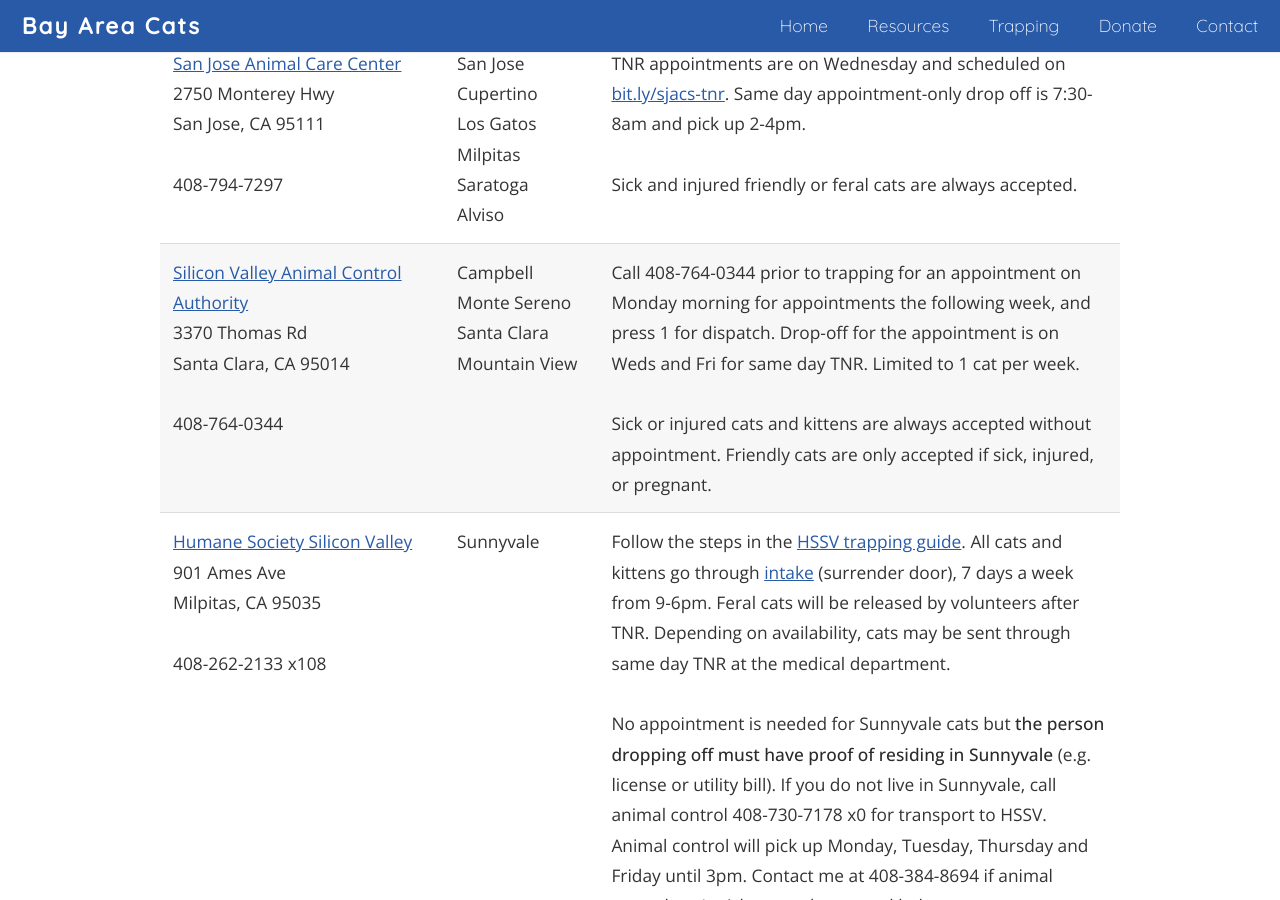
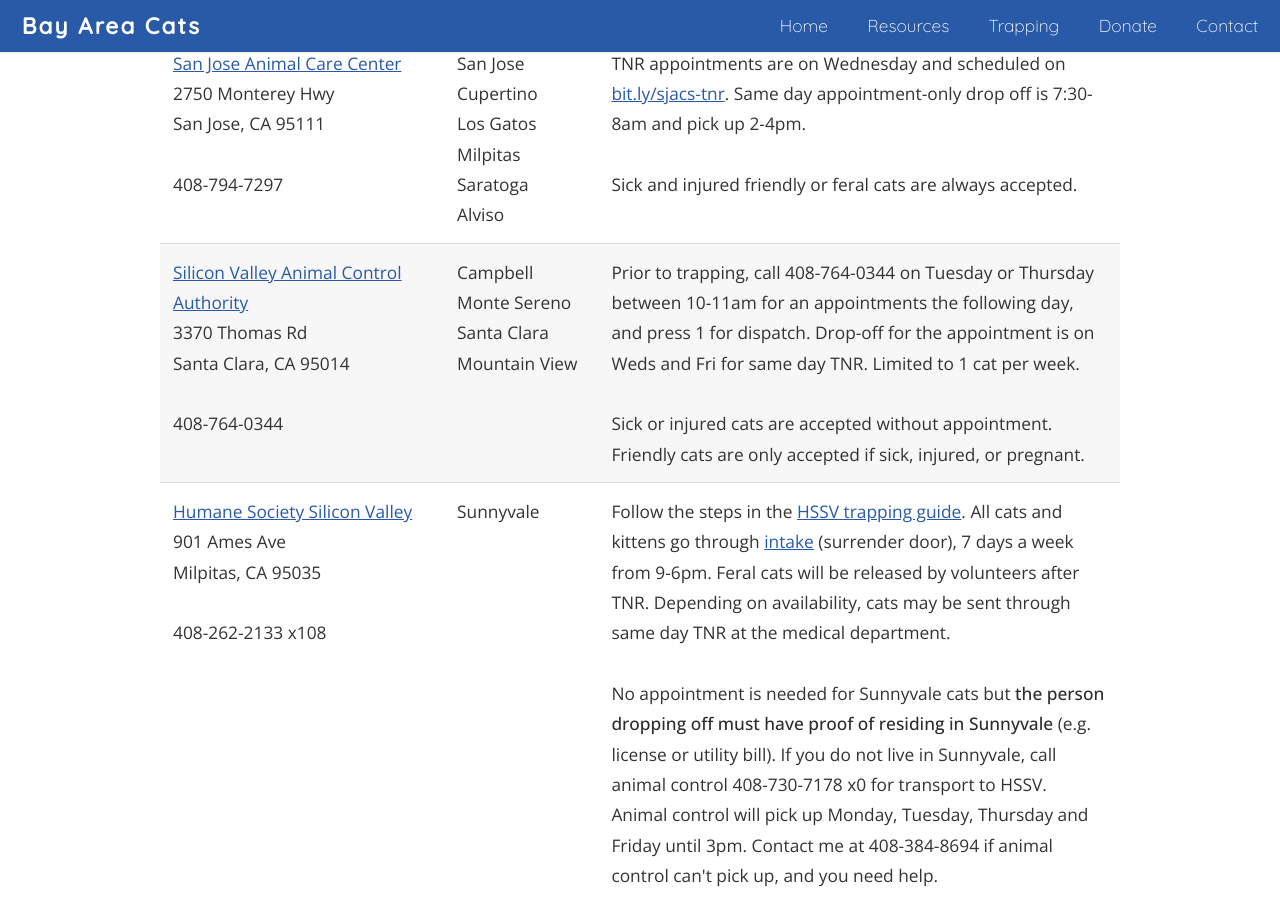
Before and after one commit to sunmeetsingh/bayareacats.github.io, a Jekyll site: the page built from resources.html, in a window 1280 px wide and 900 px high, scrolled down 845 px. Built offline with Jekyll 4.4.1, drawn with Linux system fonts in a browser that asks for light colours.

Commit message:
Update SVACA

```diff
--- a/resources.html
+++ b/resources.html
@@ -91,9 +91,9 @@
                     Santa Clara<br/>
                     Mountain View
                     </td>
-                    <td>Call 408-764-0344 prior to trapping for an appointment on Monday morning for appointments the following week, and press 1 for dispatch. Drop-off for the appointment is on Weds and Fri for same day TNR.  Limited to 1 cat per week.<br/><br/>
+                    <td>Prior to trapping, call 408-764-0344 on Tuesday or Thursday between 10-11am for an appointments the following day, and press 1 for dispatch. Drop-off for the appointment is on Weds and Fri for same day TNR.  Limited to 1 cat per week.<br/><br/>
 
-                    Sick or injured cats and kittens are always accepted without appointment. Friendly cats are only accepted if sick, injured, or pregnant.
+                    Sick or injured cats are accepted without appointment. Friendly cats are only accepted if sick, injured, or pregnant.
                     </td>
                   </tr>
                   <tr>
```
